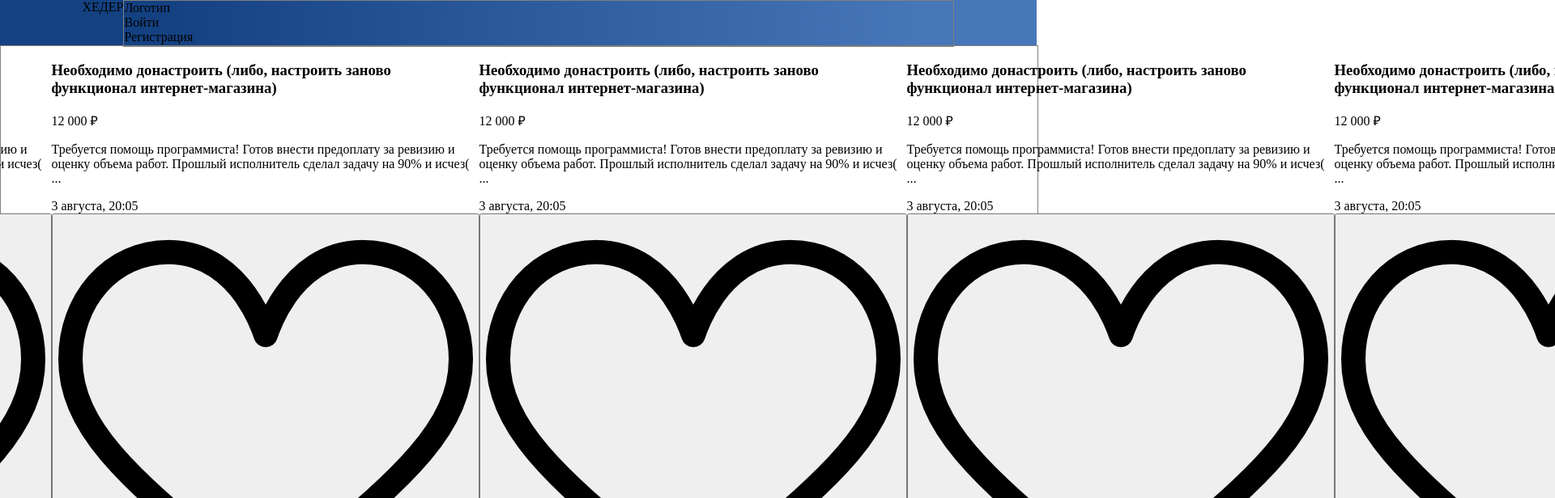
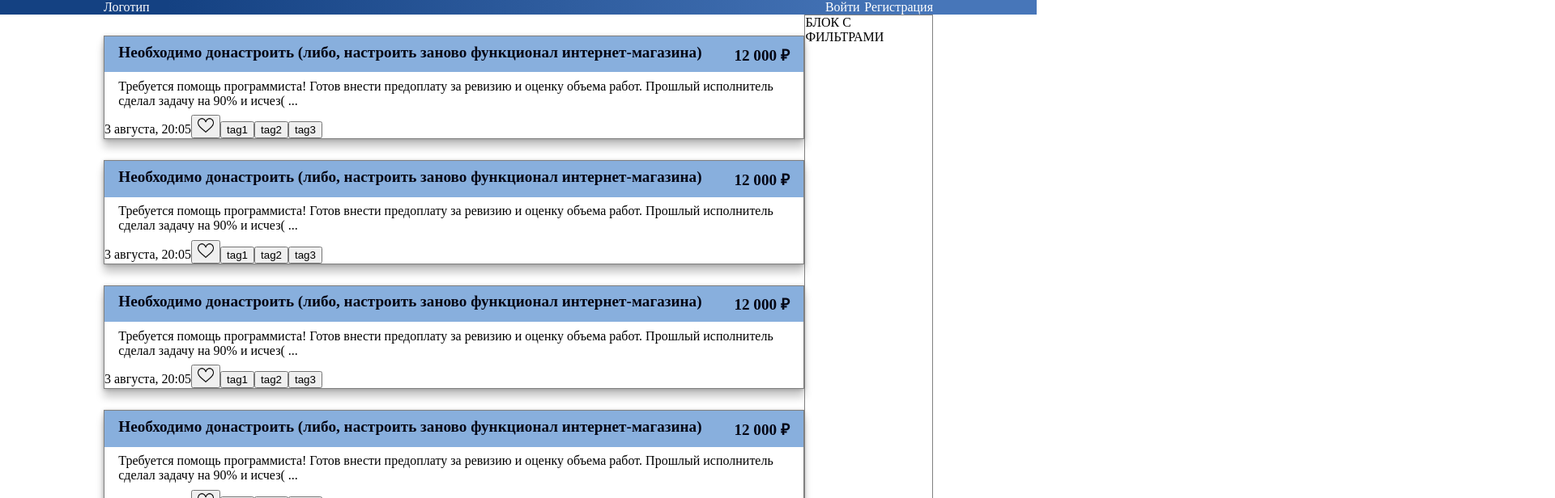
Before and after one commit to mattermq/ALL-ffers, a React (Create React App) app in the folder frontend/: page / in a window 1280 px wide. Shown: the top 616 px of the page at 81% size, 1920 px wide, since content can reach past the window. Built offline with nearby package versions, Linux system fonts and the light colour scheme.

Commit message:
style component

```diff
--- a/frontend/src/App.css
+++ b/frontend/src/App.css
@@ -34,30 +34,75 @@ body, html {
 .headerBlock {
   width: 80%;
   height: 100%;
-  border: 1px solid grey;
+  display: flex;
+  justify-content: space-between;
+  align-items: center;
+  color: white;
 
 }
 
+.wrap_login {
+  display: flex;
+  justify-content: space-between;
+  align-items: center;
+  width: 13%;
+}
+
+
+.wrap_main {
+  display: flex;
+  justify-content: center;
+}
+
 .main {
-  border: 1px solid grey;
   height: 100%;
-  width: 100%;
+  width: 80%;
   display: flex;
   flex-direction: row;
-  justify-content: center;
+  justify-content: space-between;
 
 }
 
 .main_cardBlock {
+  width: 85%;
+  /* height: 100%; */
+
+}
+
+.wrap_cardMainText {
+  display: flex;
+  justify-content: space-between;
+  background-color: #88afdd;
+  color: #040615;
+  padding: 1% 2%;
+
+}
+
+.card {
   border: 1px solid grey;
-  width: 70%;
-  height: 100%;
+  margin: 3% 0;
+  box-shadow: 0 1px 5px rgba(0,0,0,0.25), 0 10px 10px rgba(0,0,0,0.22);
+}
+
+
+.cardText {
+  padding: 1% 2%;
 }
 
 .main_filterBlock {
   border: 1px solid grey;
-  height: 100%;
+  /* height: 100%; */
 }
+
+.cardMainText, .priceCard {
+  font-weight: bold;
+  font-size: 1.2rem;
+}
+
+.heartWhite {
+  max-height: 20px;
+}
+
 
 .footer {
   background: linear-gradient(261deg, rgba(20,65,130,1) 16%, rgba(71,118,185,1) 89%);
--- a/frontend/src/App.js
+++ b/frontend/src/App.js
@@ -14,10 +14,13 @@ function App() {
   return (
     <Provider store={store}>
       <div className="app_wrapper">
-        <div className="header">ХЕДЕР <Header /> </div>
+        <div className="header"> <Header /> </div>
      {/* <div className="firstPage"> <FirstPage /> </div> */}
+      <div className="wrap_main">
         <div className="main"> <Main /> </div>
-        <div className="footer">ФУТЕР <Footer /> </div>
+      </div>
+
+        <div className="footer"> <Footer /> </div>
       </div>
     </Provider>
   );
--- a/frontend/src/components/CardFull.jsx
+++ b/frontend/src/components/CardFull.jsx
@@ -40,12 +40,14 @@ export default function CardFull() {
   // const x = useSelector( state => state.x)
 
   return (
-    <article>
-      <h3>Необходимо донастроить (либо, настроить заново функционал интернет-магазина)</h3>
-      <span>12 000 ₽</span>
-      <p>{shortDescription}</p>
+    <article className="card">
+      <div className="wrap_cardMainText">
+        <div className="cardMainText">Необходимо донастроить (либо, настроить заново функционал интернет-магазина)</div>
+        <div className="priceCard">12 000 ₽</div>
+      </div>
+      <div className="cardText">{shortDescription}</div>
       <span>3 августа, 20:05</span>
-      <button><img src={heartWhite} alt="favourite" /></button>
+      <button><img className="heartWhite" src={heartWhite} alt="favourite" /></button>
       <button className="tag">tag1</button>
       <button className="tag">tag2</button>
       <button className="tag">tag3</button>
--- a/frontend/src/components/Header.jsx
+++ b/frontend/src/components/Header.jsx
@@ -6,8 +6,10 @@ function Header(){
   return(
     <div className="headerBlock">
       <div className="logo">Логотип</div>
-      <div className="login">Войти</div>
-      <div className="registration">Регистрация</div>
+      <div className="wrap_login">
+        <div className="login">Войти</div>
+        <div className="registration">Регистрация</div>
+      </div>
     </div>
   )}
 
--- a/frontend/src/components/Main.jsx
+++ b/frontend/src/components/Main.jsx
@@ -6,7 +6,7 @@ function Main() {
 
   return (
     <>
-      <Feed className="main_cardBlock" />
+      <div className="main_cardBlock"> <Feed /> </div>
       <div className="main_filterBlock">БЛОК С ФИЛЬТРАМИ </div>
     </>
   )
```
